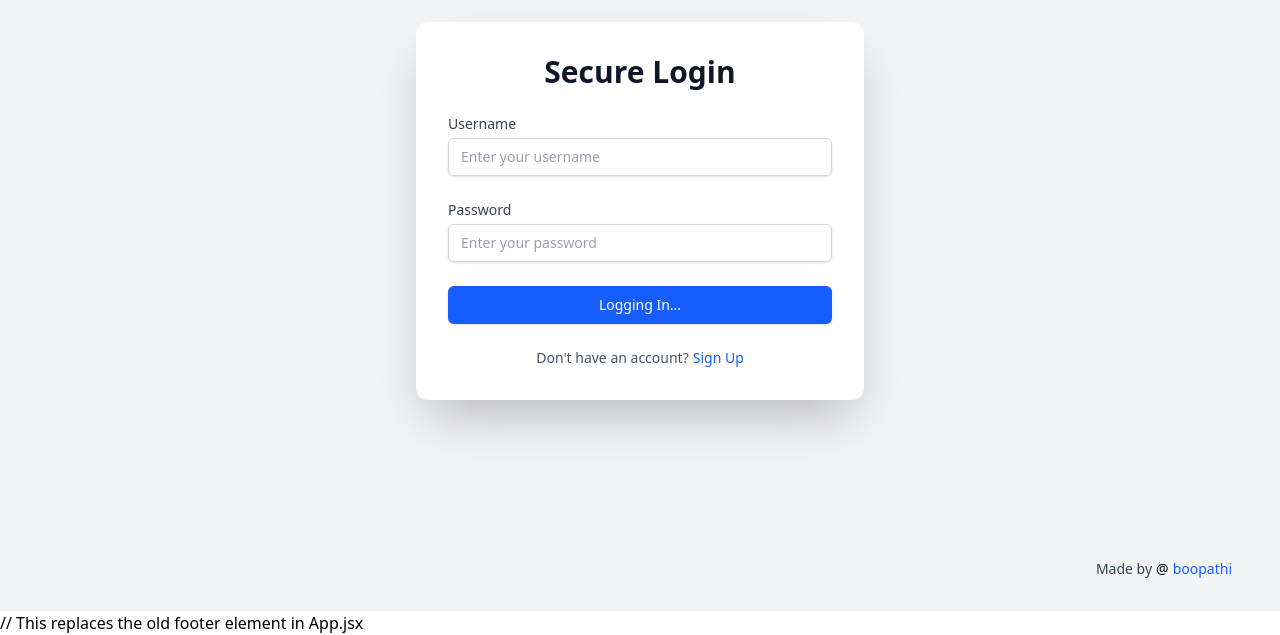
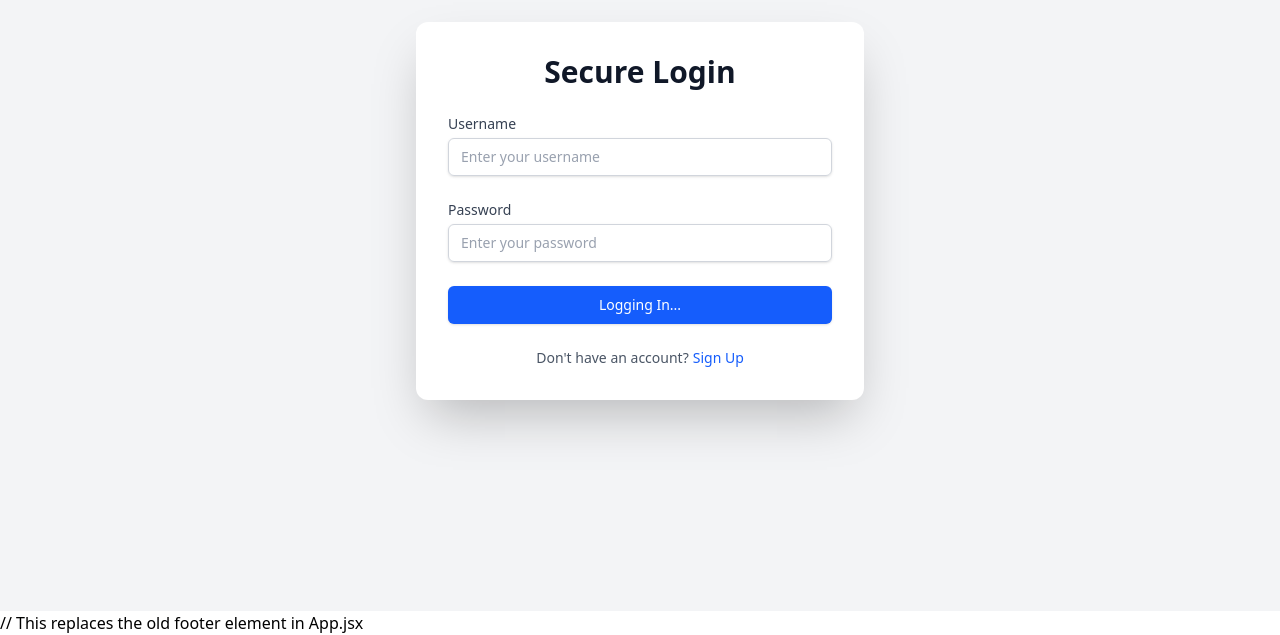
Before and after one commit to boopathi2706/Password-Manager, a React app in the folder frontend/: page /login in a window 1280 px wide. Shown: the part 189-824 px from the top of the page. Built offline with nearby package versions, Linux system fonts and the light colour scheme; the HTML template or start-up script is replaced by a standard one.

Commit message:
final commit

```diff
--- a/frontend/src/App.jsx
+++ b/frontend/src/App.jsx
@@ -64,13 +64,7 @@ function App() {
             />
           // This replaces the old footer element in App.jsx
 
-            <footer className="w-full py-4 text-right pr-8 fixed bottom-4 right-4 z-50">
-                <p className="text-sm text-gray-700">
-                    Made by
-                    <span className="text-black ml-1 mr-1">@</span>
-                    <span className="text-blue-600 font-medium">boopathi</span>
-                </p>
-            </footer>
+
         </>
     );
 }
```
